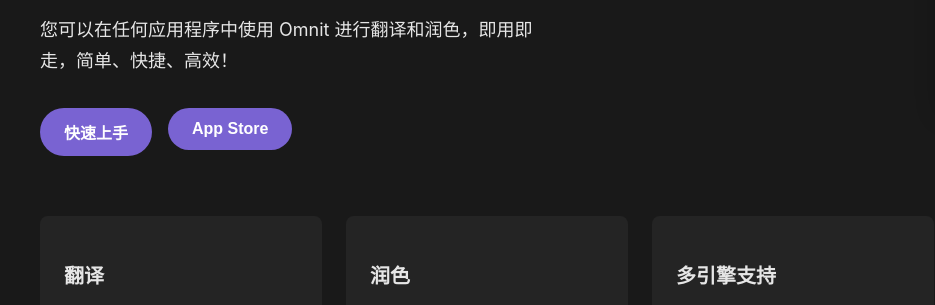
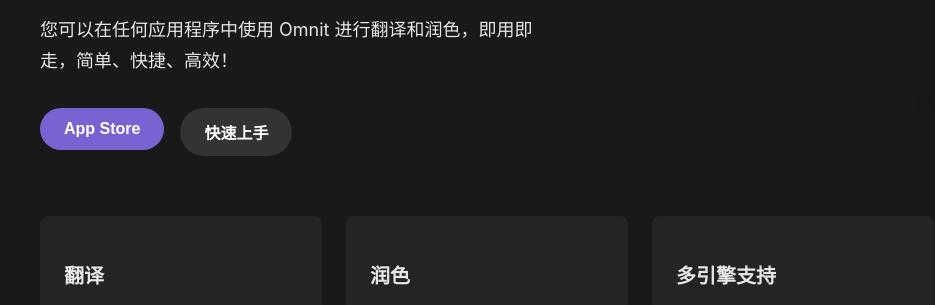
Before and after one commit to DeadAt17/OmnitWeb, a plain HTML site: page index.html in a window 1280 px wide. Shown: the part 351-656 px from the top of the page, 0-935 px from the left. Drawn offline with Linux system fonts and the light colour scheme.

Commit message:
在index.html中将“快速上手”按钮的样式更改为次要按钮，以增强视觉层次感。

```diff
--- a/index.html
+++ b/index.html
@@ -41,10 +41,10 @@
                 <p class="hero-description">您可以在任何应用程序中使用 Omnit 进行翻译和润色，即用即走，简单、快捷、高效！</p>
 
                 <div class="cta-buttons">
-                    <button class="cta-primary">快速上手</button>
                     <a href="https://apps.apple.com/app/omnit/id6743378695" target="_blank" rel="noopener noreferrer">
                         <button class="cta-primary">App Store</button>
                     </a>
+                    <button class="cta-secondary">快速上手</button>
                 </div>
             </div>
 
```
